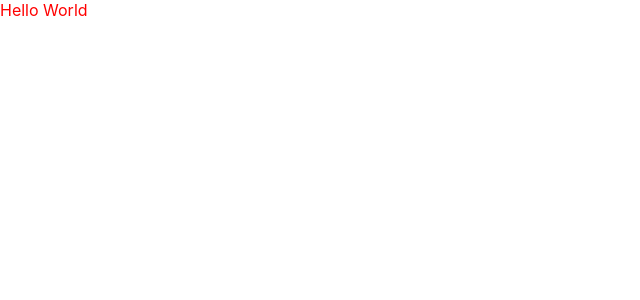
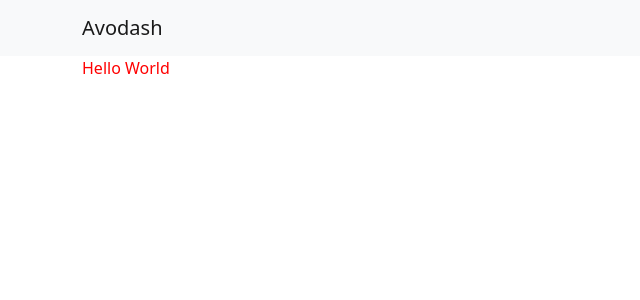
Before and after one commit to hpieterse/avodash, a React (Create React App) app in the folder avodash/ClientApp/: page / in a window 1280 px wide. Shown: the top 300 px of the page, without its empty margins (0-640 px from the left). Built offline with nearby package versions, Linux system fonts and the light colour scheme.

Commit message:
Add react  bootstrap

```diff
--- a/avodash/ClientApp/package.json
+++ b/avodash/ClientApp/package.json
@@ -10,8 +10,10 @@
     "@types/node": "^12.0.0",
     "@types/react": "^17.0.0",
     "@types/react-dom": "^17.0.0",
+    "bootstrap": "^5.0.2",
     "node-sass": "^6.0.1",
     "react": "^17.0.2",
+    "react-bootstrap": "^1.6.1",
     "react-dom": "^17.0.2",
     "react-scripts": "4.0.3",
     "typescript": "^4.1.2",
--- a/avodash/ClientApp/src/App.tsx
+++ b/avodash/ClientApp/src/App.tsx
@@ -1,8 +1,10 @@
 import Dashboard from './components/Dashboard/Dashboard';
+import Header from './components/Header/Header';
 
 function App() {
   return (
     <div>
+      <Header />
       <Dashboard />
     </div>
   );
--- a/avodash/ClientApp/src/components/Dashboard/Dashboard.tsx
+++ b/avodash/ClientApp/src/components/Dashboard/Dashboard.tsx
@@ -1,9 +1,15 @@
-import React  from 'react';
+import React from 'react';
 import Styles from './Dashboard.module.scss';
+import Container from  'react-bootstrap/Container';
+import Row from  'react-bootstrap/Row';
 
 var Dashboard = () => {
   return (
-    <div className={Styles.Heading}>Hello World</div>
+    <Container>
+      <Row>
+        <div className={Styles.Heading}>Hello World</div>
+      </Row>
+    </Container>
   )
 }
 
--- /dev/null
+++ b/avodash/ClientApp/src/components/Header/Header.tsx
@@ -0,0 +1,17 @@
+import React from 'react';
+import Navbar from 'react-bootstrap/Navbar';
+import Container from 'react-bootstrap/Container';
+
+const Header = () => {
+  return(
+    <Navbar bg="light">
+      <Container>
+        <Navbar.Brand>
+          Avodash
+          </Navbar.Brand>
+      </Container>
+    </Navbar>
+  );
+}
+
+export default Header;
--- a/avodash/ClientApp/src/index.css
+++ /dev/null
@@ -1,13 +0,0 @@
-body {
-  margin: 0;
-  font-family: -apple-system, BlinkMacSystemFont, 'Segoe UI', 'Roboto', 'Oxygen',
-    'Ubuntu', 'Cantarell', 'Fira Sans', 'Droid Sans', 'Helvetica Neue',
-    sans-serif;
-  -webkit-font-smoothing: antialiased;
-  -moz-osx-font-smoothing: grayscale;
-}
-
-code {
-  font-family: source-code-pro, Menlo, Monaco, Consolas, 'Courier New',
-    monospace;
-}
--- /dev/null
+++ b/avodash/ClientApp/src/index.scss
@@ -0,0 +1 @@
+@import "~bootstrap/scss/bootstrap";
--- a/avodash/ClientApp/src/index.tsx
+++ b/avodash/ClientApp/src/index.tsx
@@ -1,6 +1,6 @@
 import React from 'react';
 import ReactDOM from 'react-dom';
-import './index.css';
+import './index.scss';
 import App from './App';
 import reportWebVitals from './reportWebVitals';
 
```
Also changed, not shown: 1 other file (tests, documents, lock files or other folders).
